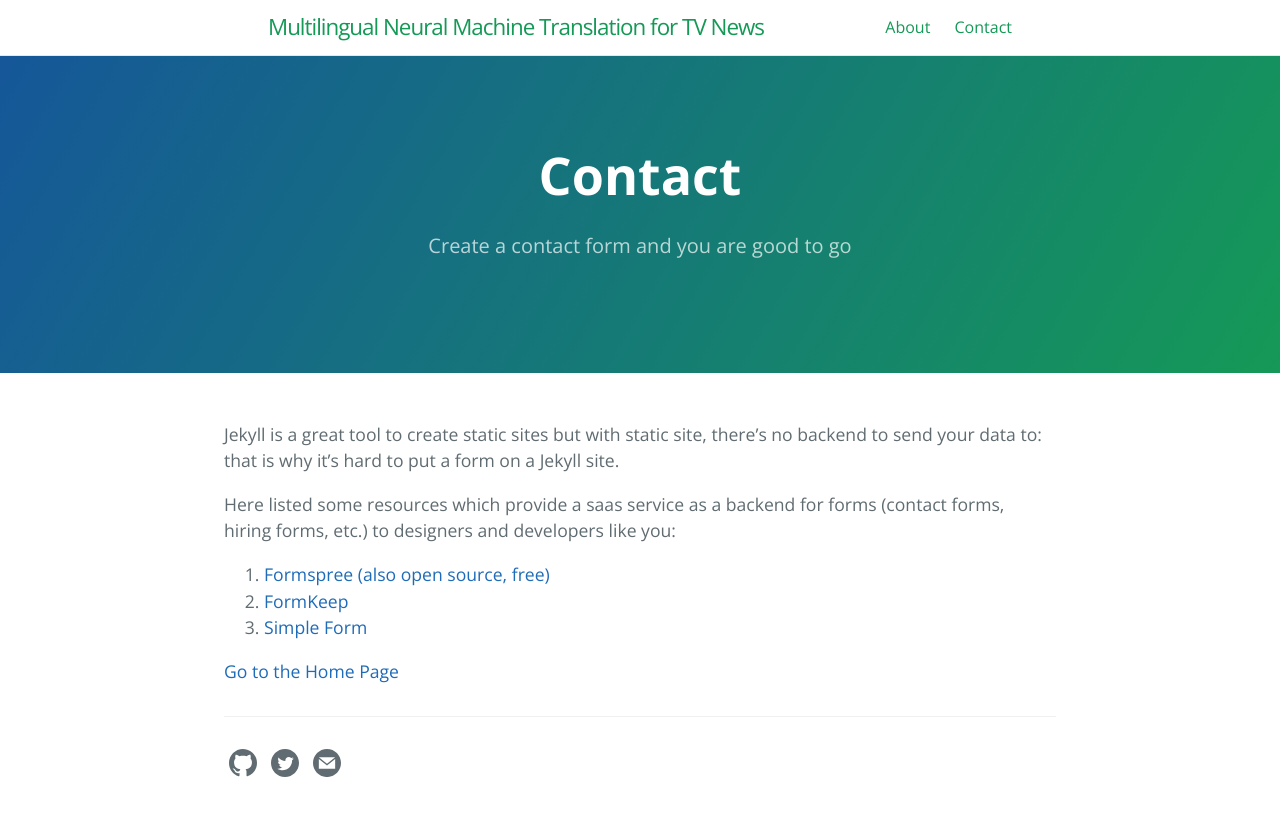
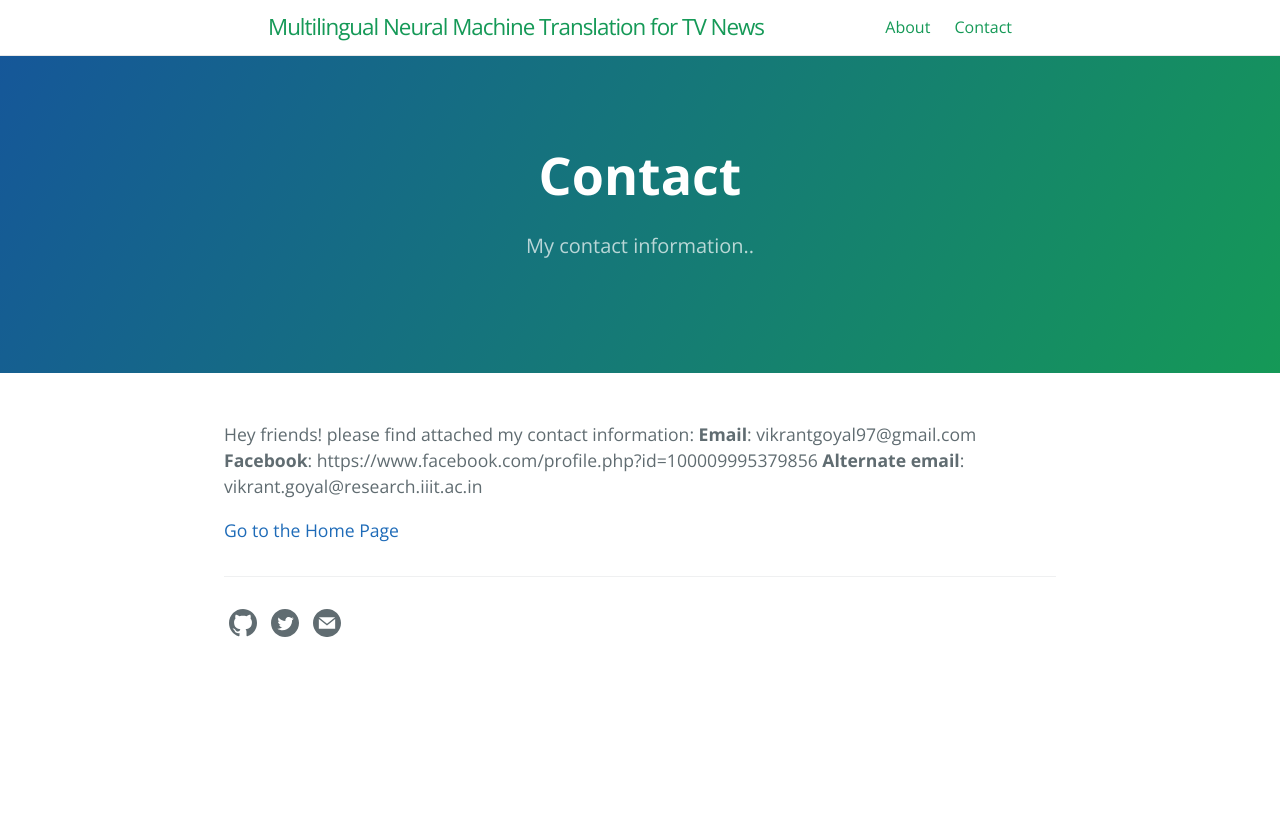
Before and after one commit to vikrant97/GSoC-Blog, a Jekyll site: the page built from contact.md, in a window 1280 px wide. Shown: the top 816 px of the page. Built offline with Jekyll 4.4.1, drawn with Linux system fonts in a browser that asks for light colours.

Commit message:
Update contact.md

```diff
--- a/contact.md
+++ b/contact.md
@@ -1,14 +1,12 @@
 ---
 layout: page
 title: Contact
-tagline: Create a contact form and you are good to go
+tagline: My contact information..
 ---
 
-Jekyll is a great tool to create static sites but with static site, there's no backend to send your data to: that is why it's hard to put a form on a Jekyll site.
-
-Here listed some resources which provide  a saas service as a backend for forms (contact forms, hiring forms, etc.) to designers and developers like you:
-1. [Formspree (also open source, free)](https://formspree.io/)
-2. [FormKeep](https://formkeep.com/guides/contact-form-jekyll)
-3. [Simple Form](https://getsimpleform.com/)
+Hey friends! please find attached my contact information:
+**Email**: vikrantgoyal97@gmail.com
+**Facebook**: https://www.facebook.com/profile.php?id=100009995379856
+**Alternate email**: vikrant.goyal@research.iiit.ac.in
 
 [Go to the Home Page]({{ site.url }}{{ site.baseurl }})
```
